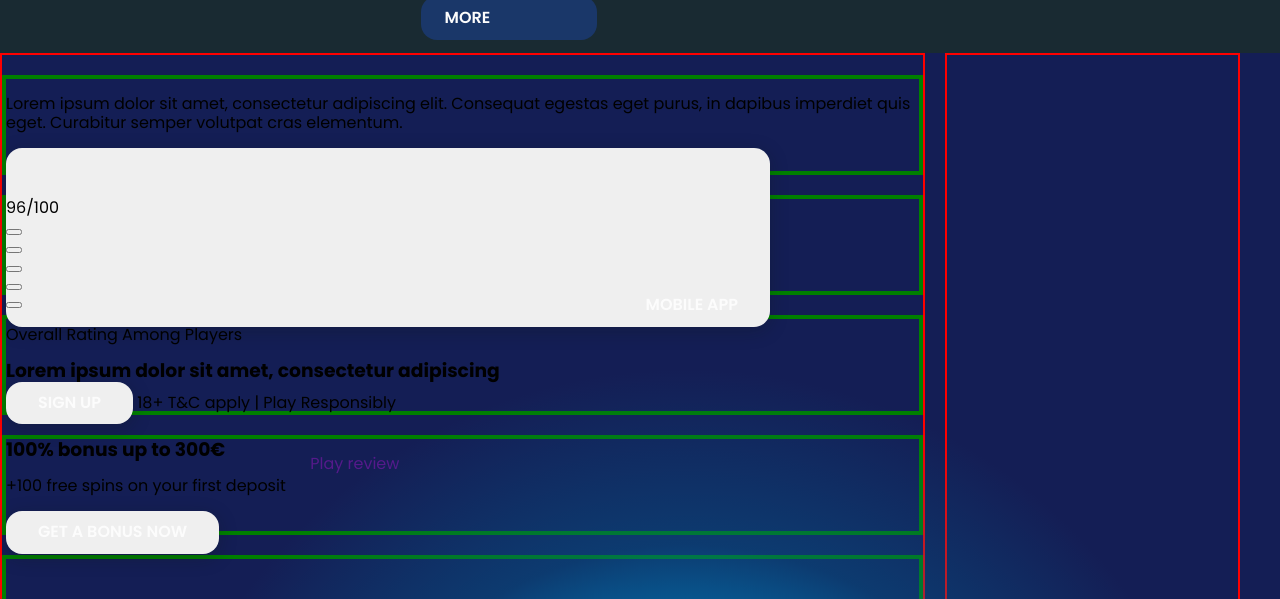
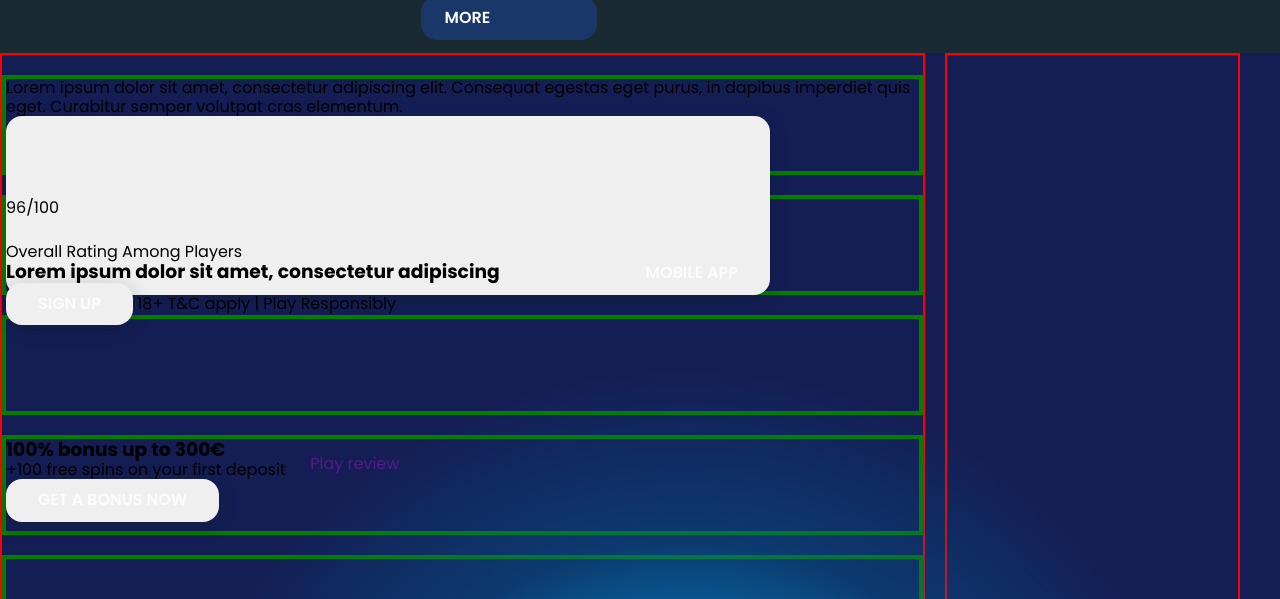
Before and after one commit to Anastasia-Solovei/markup-test, a plain HTML site: page index.html in a window 1280 px wide. Shown: the part 201-800 px from the top of the page. Drawn offline with nearby package versions, Linux system fonts and the light colour scheme; files that its build step writes are made by us from their sources.

Commit message:
adds reset styles

```diff
--- a/sass/base/_reset.scss
+++ b/sass/base/_reset.scss
@@ -14,6 +14,11 @@ ul {
   margin: 0;
 }
 
+li {
+  padding: 0;
+  line-height: 0;
+}
+
 a {
   text-decoration: none;
 }
@@ -23,6 +28,12 @@ h2,
 h3,
 h4,
 h5,
-h6 {
+h6,
+p {
   margin: 0;
 }
+
+button {
+  padding: 0;
+  border: none;
+}
```
